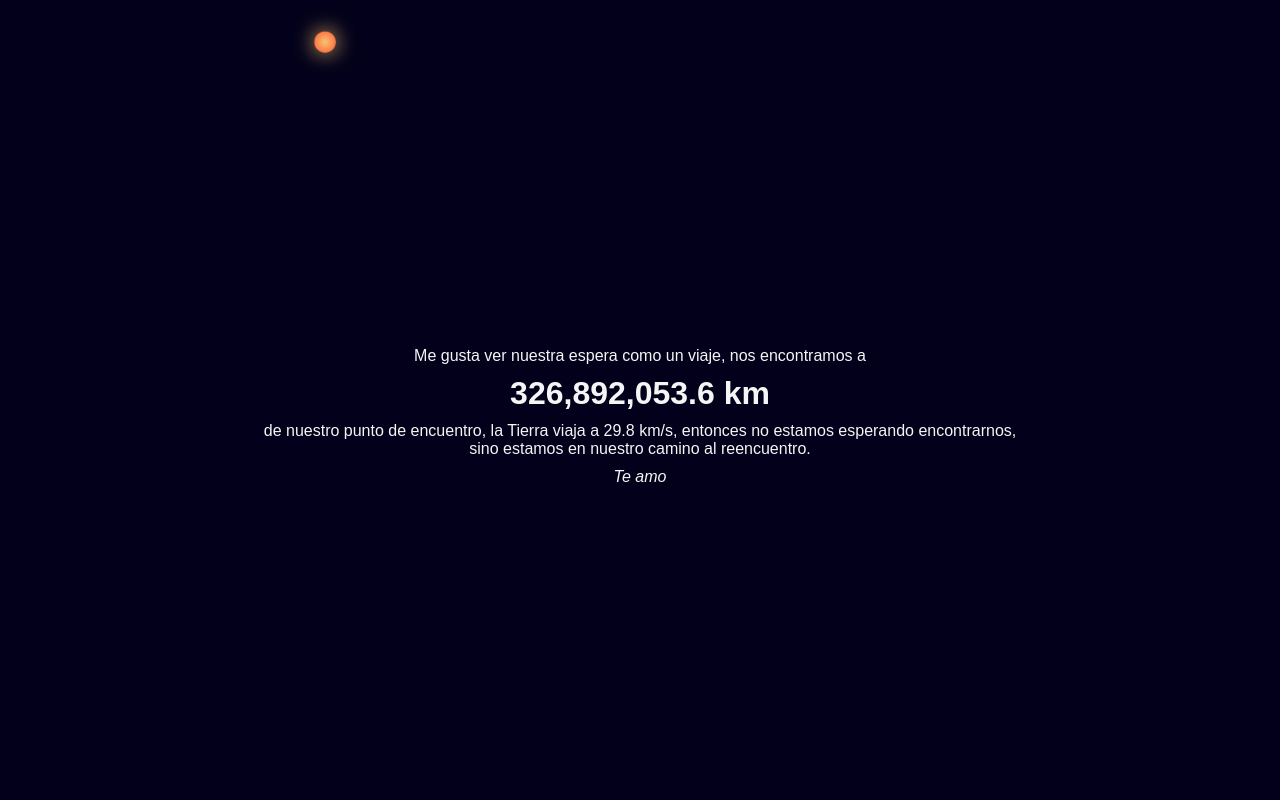
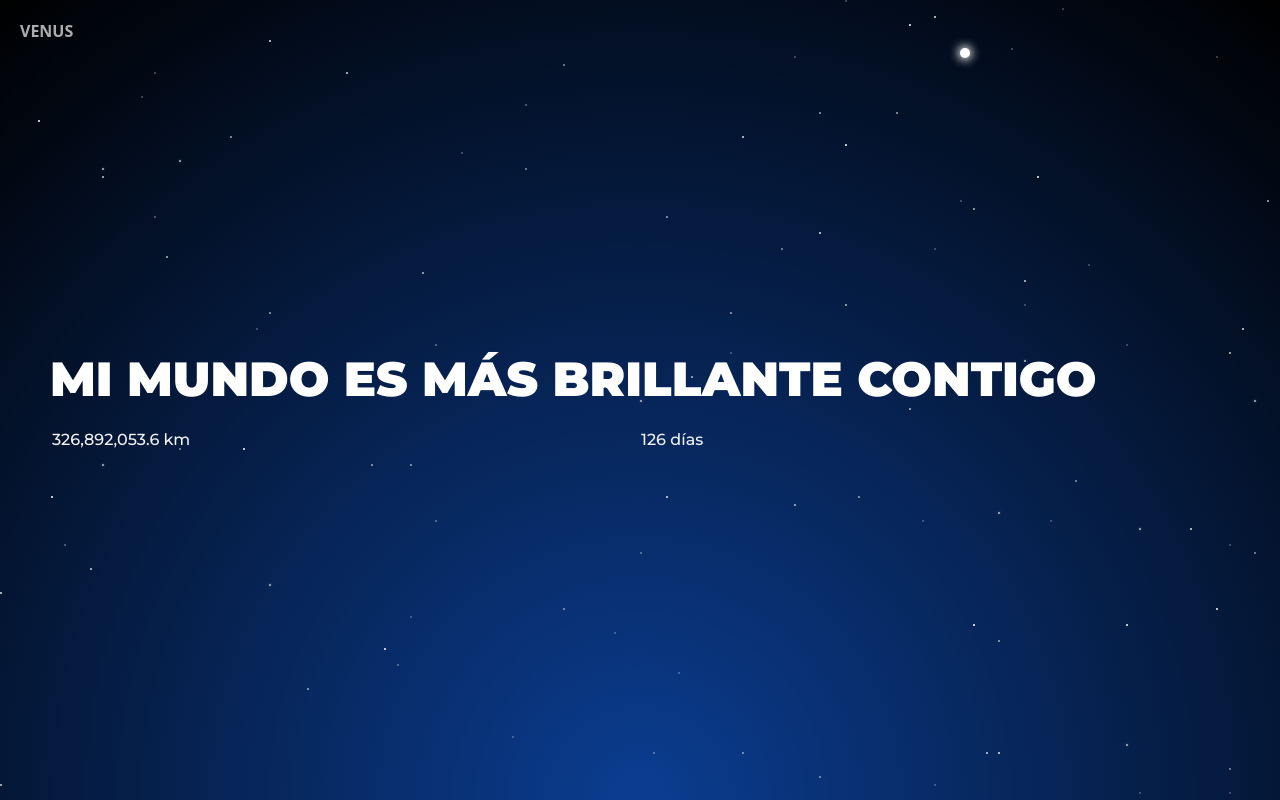
Before and after one commit to Esteban0305/venus, a plain HTML site: page index.html in a window 1280 px wide. Drawn offline with Linux system fonts and the light colour scheme; a web font is replaced by a local one.

Commit message:
Más bonito, días y frases

```diff
--- a/index.html
+++ b/index.html
@@ -3,20 +3,26 @@
 <head>
     <meta charset="UTF-8">
     <meta name="viewport" content="width=device-width, initial-scale=1.0">
-    <title>Cuenta Regresiva</title>
+    <title>Venus</title>
     <link rel="stylesheet" href="style.css">
+    <link href="https://fonts.googleapis.com/css2?family=Boldonse&family=Montserrat:ital,wght@0,100..900;1,100..900&display=swap" rel="stylesheet">
 </head>
 <body>
-    <div>
-        <h2></h2>
-        <p>Me gusta ver nuestra espera como un viaje, nos encontramos a</p>
-        <div id="countdown"></div>
-        <p>de nuestro punto de encuentro, la Tierra viaja a 29.8 km/s, entonces no estamos esperando encontrarnos, sino estamos en nuestro camino al reencuentro.</p>
-        <p><i>Te amo</i></p>
-        <!-- <input type="range" id="progress"> -->
+    <div id="stars"></div>
+    <header>
+        <h2>Venus</h2>
+    </header>
+    <div class="countdown_container">
+        <h1 id="phrase">Te amo</h1>
+        <table>
+            <tr>
+                <td id="countdown"></td>
+                <td id="countdown_timer"></td>
+            </tr>
+        </table>
     </div>
 
-    <div id="venus"></div>
+    <a id="venus" href="./letters/"></a>
 
     <script src="main.js"></script>
 </body>
--- a/main.js
+++ b/main.js
@@ -1,5 +1,23 @@
 const targetDate = new Date('2025-08-07T00:00:00').getTime();  // Fecha objetivo
 const departureDate = new Date('2025-03-15T05:30:00').getTime();  // Fecha de partida
+
+const phrases = [
+    "Cada segundo es menos tiempo sin ti",
+    "Mi Venus, cuento los días para verte",
+    "La distancia no apaga este amor infinito",
+    "Nuestro reencuentro será el mejor día del año",
+    "Mi mundo es más brillante contigo",
+    "Cada estrella me recuerda a ti",
+    "Eres mi constelación favorita",
+    "La espera duele, pero vales cada instante",
+    "Te extraño en cada latido",
+    "Nuestro amor trasciende el tiempo y la distancia"
+]
+
+function setPhrase () {
+    const phrase = phrases[Math.floor(Math.random() * phrases.length)];
+    document.getElementById('phrase').innerText = phrase;
+}
 
 function updateCountdown() {
     const now = new Date().getTime();
@@ -7,31 +25,33 @@ function updateCountdown() {
     const seconds = timeDiff / 1000;
 
     document.getElementById('countdown').innerText = `${new Intl.NumberFormat().format(seconds * 29.8)} km`;
+    document.getElementById('countdown_timer').innerText = timeDiff > 0 ? `${Math.floor(seconds / 60 / 60 / 24)} días` : '¡Ya llegué!';
+    // ${Math.floor(seconds / 60 / 60) % 24}:${Math.floor(seconds / 60) % 60}  ${Math.floor(seconds) % 60}
 }
 
-// function updateProgressBar() {
-//     const now = new Date().getTime();
-//     const timeDiff = now - departureDate;
-//     const totalTime = targetDate - departureDate;
-//     const progress = (timeDiff / totalTime) * 100;
+function setStars() {
+    const stars = document.getElementById('stars');
+    for (let i = 0; i < 100; i++) {
+        const star = document.createElement('div');
+        star.className = 'star';
+        star.style.left = `${Math.floor(Math.random() * 100)}%`;
+        star.style.top = `${Math.floor(Math.random() * 100)}%`;
+        star.style.animationDuration = `${Math.floor(Math.random() * 10)}s`;
+        stars.appendChild(star);
+    }
 
-//     document.getElementById('progress').value = progress;
-// }
-
-// Actualiza cada 250 ms (cuarto de segundo)
-const timer = setInterval(updateCountdown, 50);
-// updateProgressBar();
-updateCountdown();
-
-function setVenus() {
-    console.log(screen.availWidth)
-    const x = Math.floor(Math.random() * screen.availWidth) - 20
-    const y = Math.floor(Math.random() * 80) + 20
-
-    console.log(x, y)
-
-    document.getElementById('venus').style.left = `${x}px`
-    document.getElementById('venus').style.top = `${y}px`
+    const venus = document.createElement('div');
+    venus.className = 'star';
+    venus.classList.add('venus');
+    venus.style.left = `${Math.floor(Math.random() * 100)}%`;
+    venus.style.top = `${Math.floor(Math.random() * 10) + 5}%`;
+    venus.style.animationDuration = `0s`;
+    venus.style.width = '10px';
+    venus.style.height = '10px';
+    stars.appendChild(venus);
 }
 
-setVenus()
+updateCountdown();
+setStars();
+setPhrase();
+const timer = setInterval(updateCountdown, 50);
--- a/style.css
+++ b/style.css
@@ -1,68 +1,100 @@
+* {
+  margin: 0;
+  padding: 0;
+  box-sizing: border-box;
+  font-family: "Montserrat", sans-serif;
+}
+
 body {
   font-family: Arial, sans-serif;
   display: flex;
-  justify-content: center;
-  align-items: center;
-  height: 100dvh;
+  flex-direction: column;
+  min-height: 100dvh;
   margin: 0;
-  background: #02001a;
   color: #f5f5f5;
-  text-align: center;
-}
-h2 {
-  font-size: 2.5rem;
+  background: radial-gradient(circle at bottom, #0b3d91, #000);
+  overflow-x: hidden;
 }
 
-p {
-  width: 80%;
-  max-width: 960px;
-  margin: auto;
-  margin-top: 10px;
-}
-#countdown {
-  font-size: 2rem;
-  font-weight: bold;
-  margin-top: 10px;
+.stars {
+  position: absolute;
+  width: 100vw;
+  height: 100vh;
 }
 
-#progress {
-  width: 100%;
-  height: 20px;
-  background: #333;
-  border-radius: 10px;
-  margin-top: 10px;
+.star {
+  width: 2px;
+  height: 2px;
+  border-radius: 50%;
+  background-color: #fff;
+  position: absolute;
+  animation: twinkle infinite ease-in-out;
 }
 
-#venus {
-  min-width: 20px;
-  min-height: 20px;
-  background: radial-gradient(circle, #f8c471, #ff5733);
-  border-radius: 50%;
-  box-shadow: 0 0 10px #f8c471;
-  position: absolute;
-
-  animation: twinkle 2s infinite alternate;
+.venus {
+  box-shadow: 0 0 10px 2px  #f5f5f5;
+  background-color: #fff;
 }
 
 @keyframes twinkle {
   0% {
-      box-shadow: 0 0 20px #f8c471;
-      transform: scale(1);
+    opacity: 0.3;
+    box-shadow: #ffffff00 0 0 3px;
   }
   20% {
-      box-shadow: 0 0 40px #ff5733;
-      transform: scale(1.1);
+    opacity: 0.7;
+    box-shadow: #ffffff 0 0 3px;
   }
   30% {
-      box-shadow: 0 0 20px #f8c471;
-      transform: scale(1);
+    opacity: 0.7;
+    box-shadow: #ffffff00 0 0 3px;
   }
-  70% {
-      box-shadow: 0 0 20px #f8c471;
-      transform: scale(1.1);
+  31% {
+    opacity: 1;
+    box-shadow: #ffffff00 0 0 3px;
   }
   100% {
-      box-shadow: 0 0 20px #f8c471;
-      transform: scale(1);
+    opacity: 0.3;
+    box-shadow: #ffffff00 0 0 3px;
   }
 }
+
+header {
+  position: fixed;
+  top: 0;
+  left: 0;
+  padding: 20px;
+}
+header h2 {
+  font-family: "Boldonse", system-ui;
+  text-transform: uppercase;
+  font-size: 1rem;
+  opacity: 0.7;
+}
+
+.countdown_container {
+  height: 100dvh;
+  display: flex;
+  flex-direction: column;
+  padding: 0 50px;
+}
+
+.countdown_container :first-child {
+  margin-top: auto;
+  margin-bottom: 20px;
+}
+.countdown_container :last-child {
+  margin-bottom: auto;
+}
+
+.countdown_container table td {
+  width: 50%;
+  font-weight: 500;
+}
+
+.countdown_container h1 {
+  font-size: 3rem;
+  color: white;
+  text-transform: uppercase;
+  font-weight: 900;
+}
```
